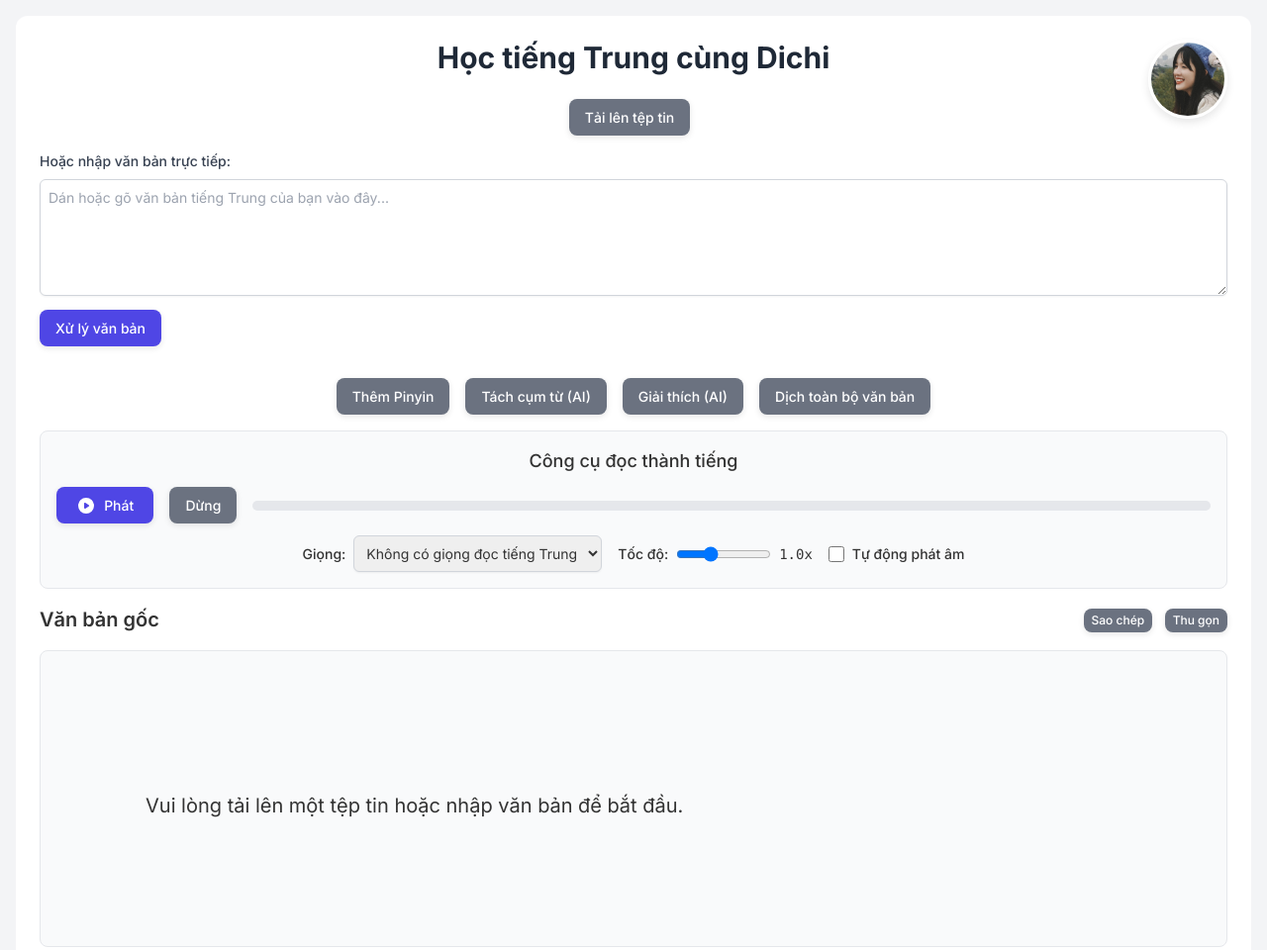
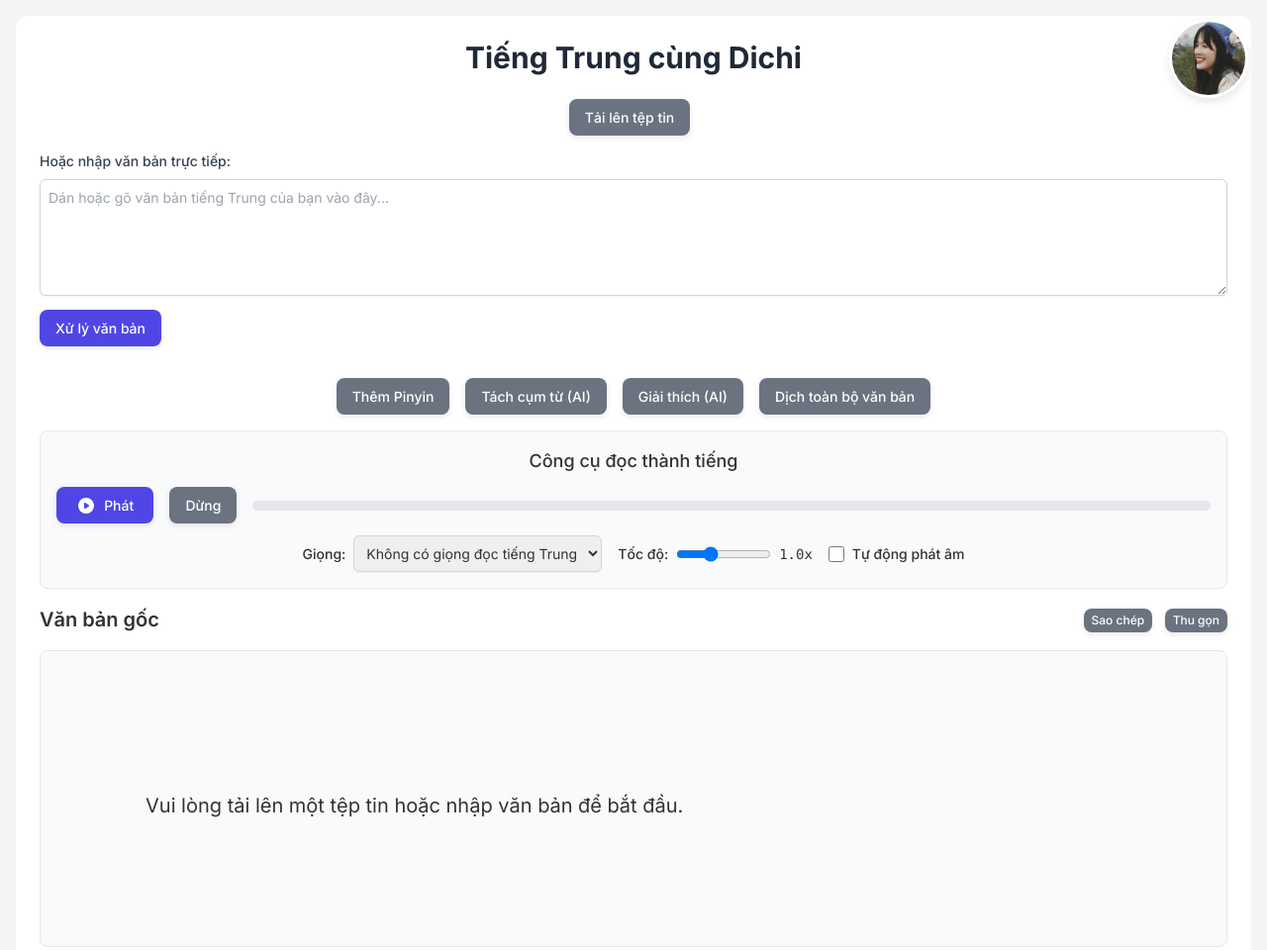
Before and after one commit to X102/tiengTrung, a plain HTML site: page index.html in a window 1280 px wide. Shown: the top 960 px of the page at 99% size. Drawn offline with nearby package versions, Linux system fonts and the light colour scheme.

Commit message:
Update index.html

```diff
--- a/index.html
+++ b/index.html
@@ -31,8 +31,8 @@
         }
         .corner-image {
             position: absolute;
-            top: 1.5rem;
-            right: 1.5rem;
+            top: 0.2rem;
+            right: 0.2rem;
             width: 80px;
             height: 80px;
             border-radius: 50%;
@@ -265,7 +265,7 @@
 <body>
     <div class="container">
         <img src="kieuoanh.jpg" alt=" <3 " class="corner-image">
-        <h1 class="text-3xl font-bold text-center mb-6 text-gray-800">Học tiếng Trung cùng Dichi</h1>
+        <h1 class="text-3xl font-bold text-center mb-6 text-gray-800">Tiếng Trung cùng Dichi</h1>
 
         <!-- Controls Section -->
         <div class="space-y-4 mb-4">
@@ -344,7 +344,7 @@
         <div id="text-stats-section" class="hidden">
              <h3 class="text-xl font-semibold mb-3 text-gray-800">Thống kê văn bản</h3>
              <p class="text-sm text-gray-600">Độ dài văn bản: <span id="char-count" class="font-bold">0</span> ký tự</p>
-             <p class="text-sm text-gray-600">Số từ (ước tính): <span id="word-count" class="font-bold">0</span> từ</p>
+             <p class="text-sm text-gray-600">Số đoạn (ước tính): <span id="word-count" class="font-bold">0</span> từ</p>
         </div>
 
         <!-- AI Generation Section -->
```
